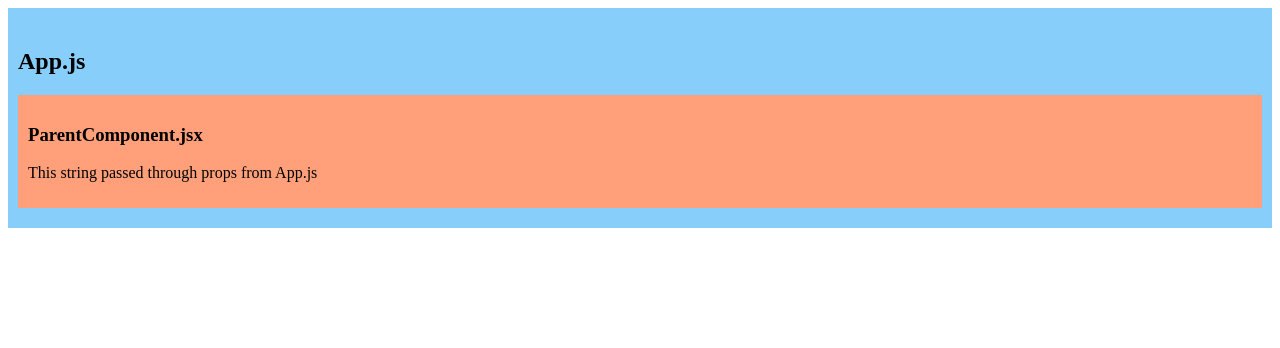
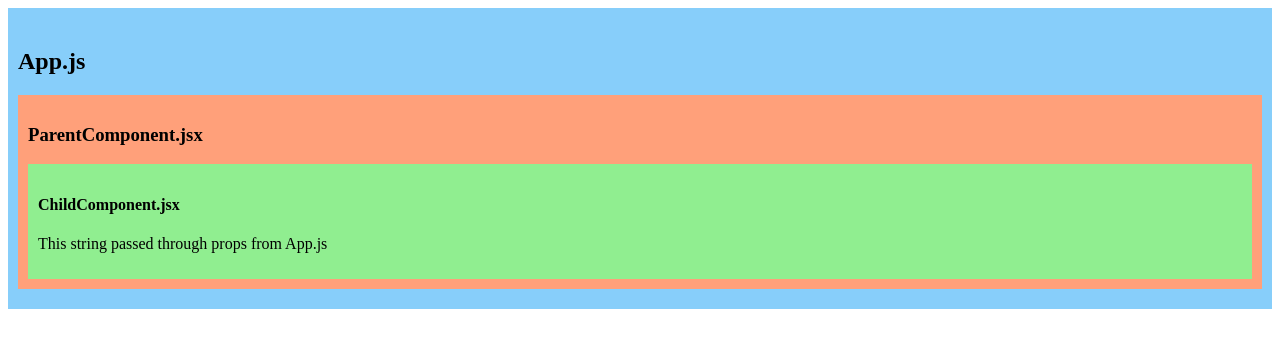
Before and after one commit to adriangheo/pass-props-through-multiple-components, a React (Create React App) app: page / in a window 1280 px wide. Shown: the top 348 px of the page. Built offline with nearby package versions, Linux system fonts and the light colour scheme.

Commit message:
target final form

```diff
--- /dev/null
+++ b/src/components/ChildComponent.css
@@ -0,0 +1,4 @@
+.child-component{
+    background-color: lightgreen;
+    padding: 10px 10px;
+}
--- /dev/null
+++ b/src/components/ChildComponent.jsx
@@ -0,0 +1,13 @@
+import React from "react";
+import "./ChildComponent.css";
+
+function ChildComponent(props) {
+  return (
+    <div className="child-component">
+      <h4>ChildComponent.jsx</h4>
+      <p> {props.title}</p>
+    </div>
+  );
+}
+
+export default ChildComponent;
--- a/src/components/ParentComponent.jsx
+++ b/src/components/ParentComponent.jsx
@@ -1,11 +1,13 @@
 import React from 'react'
+import ChildComponent from './ChildComponent'
 import './ParentComponent.css'
 
 function ParentComponent(props) {
+  const {title} = props
   return (
     <div className='parent-component'>
         <h3>ParentComponent.jsx </h3>
-        <p> {props.title}</p>
+        <ChildComponent title={title}/>
     </div>
   )
 }
```
